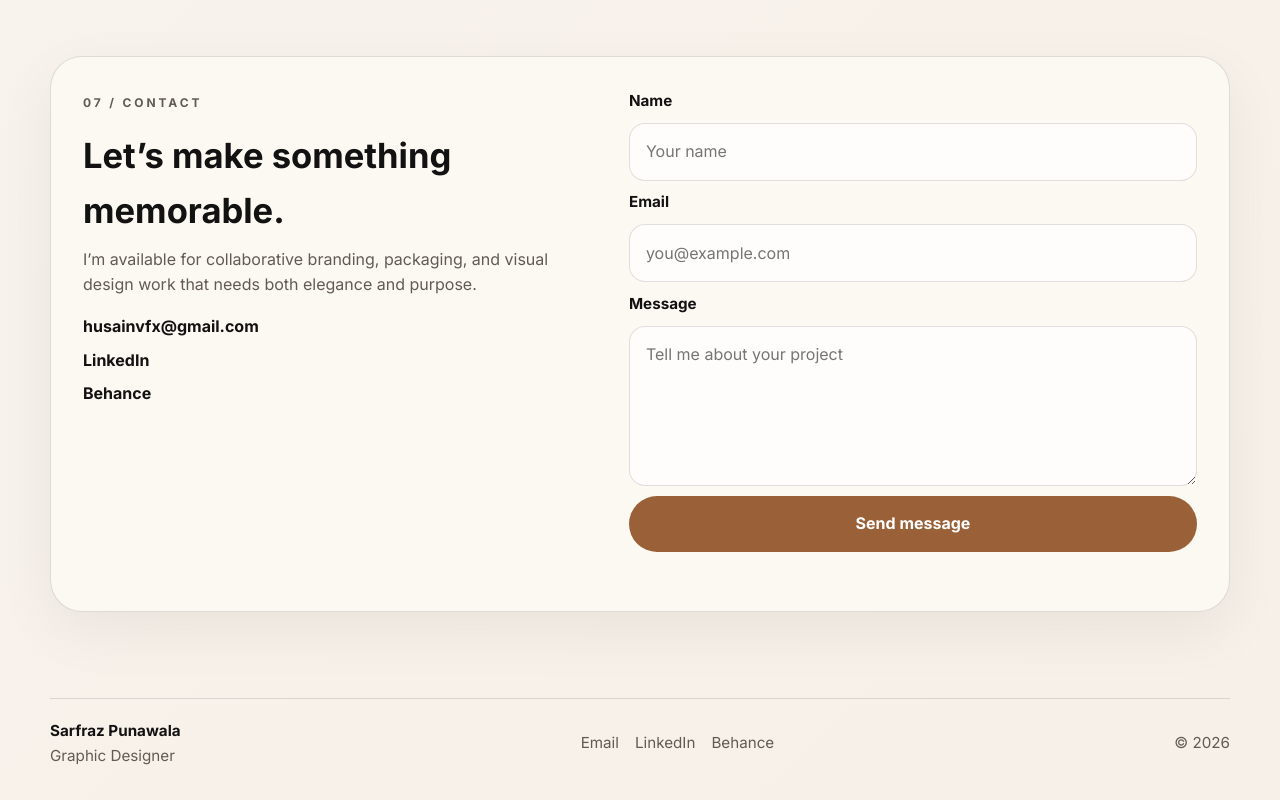
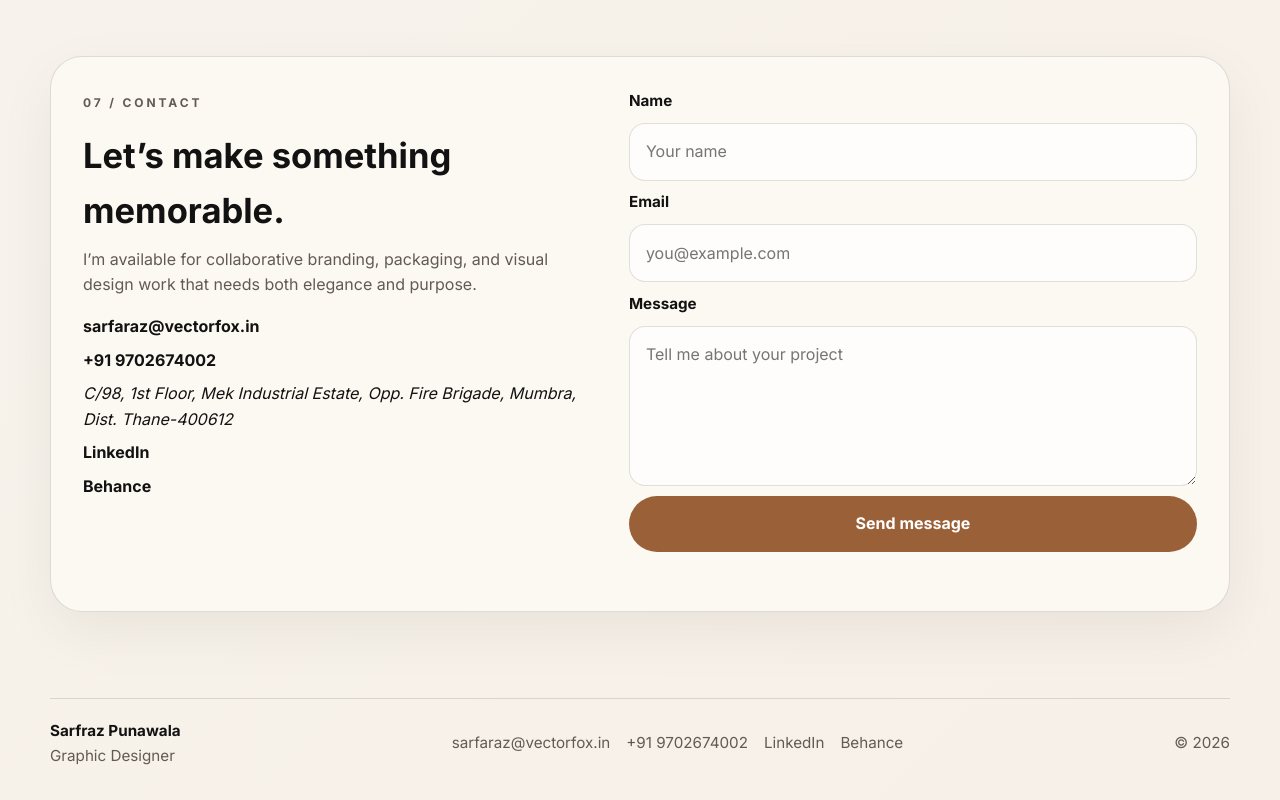
Before and after one commit to vectorfox-in/website, a plain HTML site: page index.html in a window 1280 px wide. Shown: the part 7013-7813 px from the top of the page. Drawn offline with Linux system fonts and the light colour scheme.

Commit message:
Update index.html

```diff
--- a/index.html
+++ b/index.html
@@ -430,7 +430,9 @@
             <h2>Let’s make something memorable.</h2>
             <p>I’m available for collaborative branding, packaging, and visual design work that needs both elegance and purpose.</p>
             <div class="contact-links">
-              <a href="mailto:husainvfx@gmail.com">husainvfx@gmail.com</a>
+              <a href="mailto:sarfaraz@vectorfox.in">sarfaraz@vectorfox.in</a>
+              <a href="tel:+919702674002">+91 9702674002</a>
+              <address>C/98, 1st Floor, Mek Industrial Estate, Opp. Fire Brigade, Mumbra, Dist. Thane-400612</address>
               <a href="#" target="_blank" rel="noreferrer">LinkedIn</a>
               <a href="#" target="_blank" rel="noreferrer">Behance</a>
             </div>
@@ -456,7 +458,8 @@
           <span>Graphic Designer</span>
         </div>
         <div class="footer-links">
-          <a href="mailto:husainvfx@gmail.com">Email</a>
+          <a href="mailto:sarfaraz@vectorfox.in">sarfaraz@vectorfox.in</a>
+          <a href="tel:+919702674002">+91 9702674002</a>
           <a href="#" target="_blank" rel="noreferrer">LinkedIn</a>
           <a href="#" target="_blank" rel="noreferrer">Behance</a>
         </div>
```
